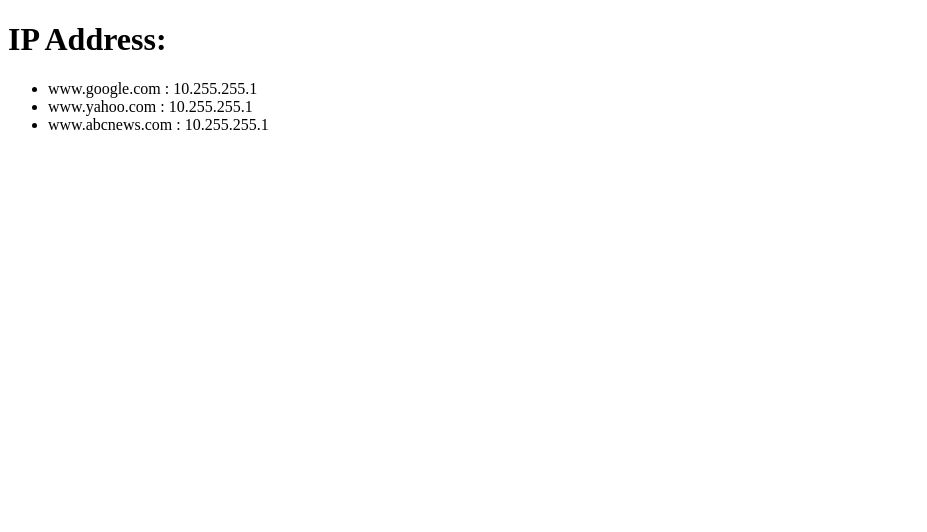
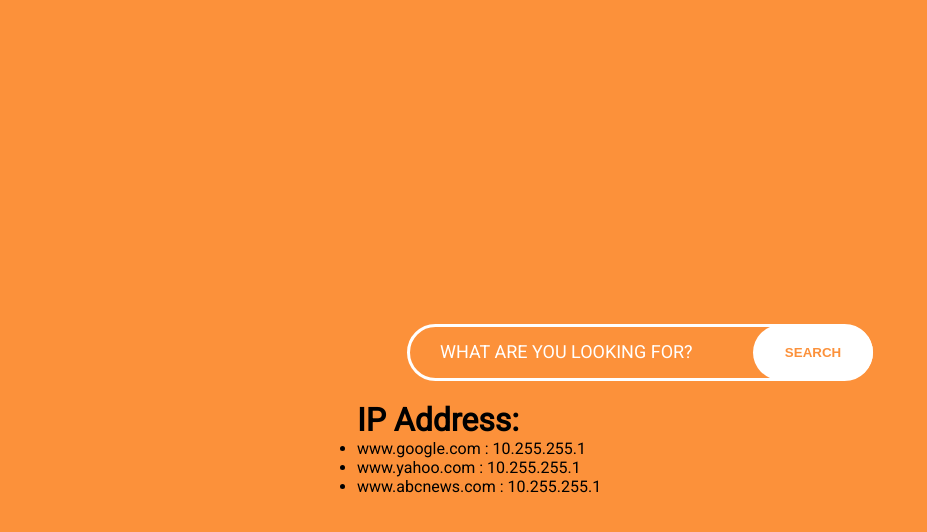
Before and after one commit to zbroz04/IP-Address-UI, a Django app: page / in a window 1280 px wide. Shown: the top 532 px of the page, without its empty margins (0-927 px from the left). Run offline with Django 3.2, Linux system fonts and the light colour scheme; data that the repository does not hold is empty.

Commit message:
Forgot to add codes in html

```diff
--- a/helloapp/templates/index.html
+++ b/helloapp/templates/index.html
@@ -3,18 +3,28 @@
 <html>
     <head>
         <meta charset="utf-8">
+        {% load static %}
+        <link rel="stylesheet" type="text/css" href="{% static 'style.css' %}">
         <title>Howdy!</title>
     </head>
     <body>
 
-        <h1>IP Address:</h1>
-        <ul>
-        	{% for ip in hostAddress %}
+        <div class="wrapper">
+            <div class="container">
+                <input type="text" class="input" placeholder="What are you looking for?">
+                <input type="button" value="search" class="close-btn">
+            </div>
+            <div>
+                <h1>IP Address:</h1>
+                <ul>
+                  {% for ip in hostAddress %}
+                        <li>{{ ip }}</li>
+                    {% endfor %}
+                </ul>
+            </div>
+        </div>
 
-        		<li>{{ ip }}</li>
 
-        	{% endfor %}
-        </ul>
 
     </body>
 </html>
```
